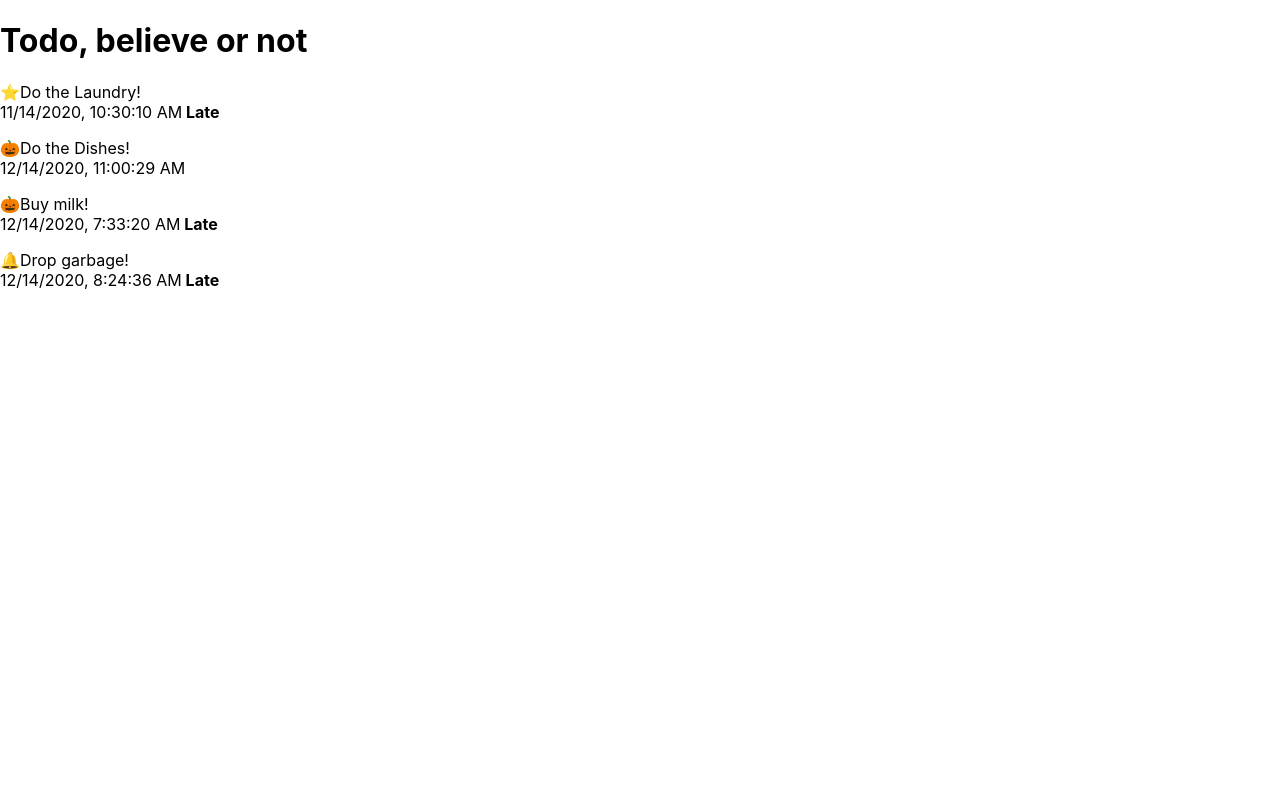
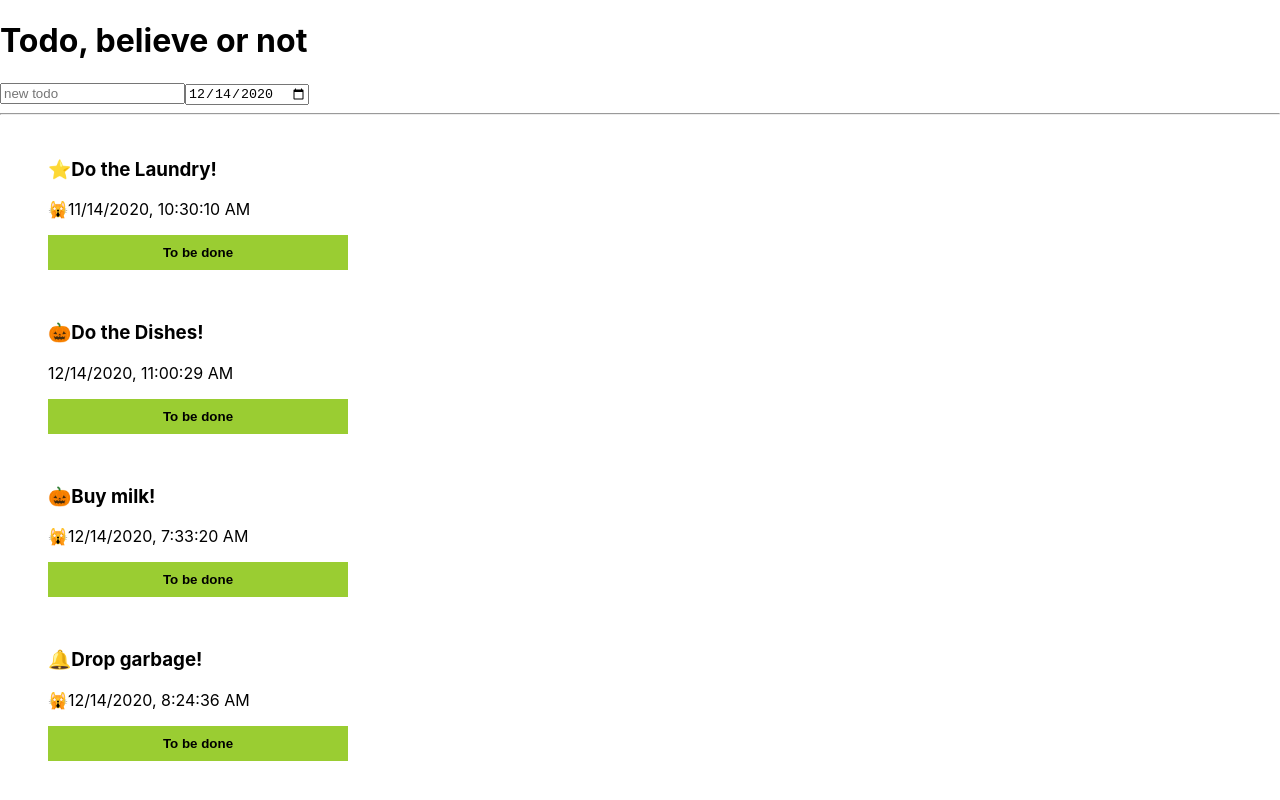
Before and after one commit to Shan-Mi/js4-todo, a React (Create React App) app: page / in a window 1280 px wide. Built offline with nearby package versions, Linux system fonts and the light colour scheme.

Commit message:
:construction: Add new todo & styled-components

```diff
--- a/package.json
+++ b/package.json
@@ -9,6 +9,7 @@
     "react": "^17.0.1",
     "react-dom": "^17.0.1",
     "react-scripts": "4.0.1",
+    "styled-components": "^5.2.1",
     "web-vitals": "^0.2.4"
   },
   "scripts": {
--- a/src/App.js
+++ b/src/App.js
@@ -1,5 +1,8 @@
-import React from "react";
+import React, { useState } from "react";
 import TodoItem from "./components/Todo/TodoItem";
+import { TaskContext } from "./contexts/TaskContext";
+import TodoCreate from "./components/TodoCreate/TodoCreate";
+
 const todoList = [
   {
     id: 1,
@@ -32,13 +35,19 @@ const todoList = [
 ];
 
 function App() {
+  const [taskList, setTaskList] = useState(todoList);
+
   return (
-    <div className="App">
-      <h1>Todo, believe or not</h1>
-      {todoList.map((todoItem) => (
-        <TodoItem key={todoItem.id} todoItem={todoItem} />
-      ))}
-    </div>
+    <TaskContext.Provider value={{ taskList, setTaskList }}>
+      <div className="App">
+        <h1>Todo, believe or not</h1>
+        <TodoCreate />
+        <hr />
+        {taskList.map((todoItem) => (
+          <TodoItem key={todoItem.id} todoItem={todoItem} />
+        ))}
+      </div>
+    </TaskContext.Provider>
   );
 }
 
--- a/src/components/Todo/TodoItem.jsx
+++ b/src/components/Todo/TodoItem.jsx
@@ -1,6 +1,27 @@
-import React from "react";
+import React, { useState } from "react";
+import styled from "styled-components";
 
-const TodoItem = ({ todoItem }) => {
+const Button = styled.button`
+  background-color: yellowgreen;
+  padding: 10px;
+  border: none;
+  display: inline-block;
+  width: 40vw;
+  max-width: 300px;
+  font-weight: bold;
+`;
+
+const TodoItemWrapper = styled.div`
+  padding: 1rem 3rem;
+`;
+
+const TodoItem = ({
+  todoItem: { priority, dueDate, task, isCompleted: initCompleteStatus },
+}) => {
+  const [isCompleted, setIsCompleted] = useState(initCompleteStatus);
+
+  const handleToggleIsComplete = () => setIsCompleted(!isCompleted);
+
   const getEmoji = (priority) => {
     if (priority > 10) {
       return "⭐️";
@@ -13,13 +34,22 @@ const TodoItem = ({ todoItem }) => {
 
   const isLate = (dueDate) => dueDate < new Date();
 
+  const getLateEmoji = (dueDate) => (isLate(dueDate) ? "🙀" : null);
+
   return (
-    <p>
-      {getEmoji(todoItem.priority)}
-      {todoItem.task} <br />
-      {todoItem.dueDate.toLocaleString()}
-      {isLate(todoItem.dueDate) && <strong> Late</strong>}
-    </p>
+    <TodoItemWrapper>
+      <h3>
+        {getEmoji(priority)}
+        {task}
+      </h3>
+      <p>
+        {getLateEmoji(dueDate)}
+        {dueDate.toLocaleString()}
+      </p>
+      <Button onClick={handleToggleIsComplete}>
+        {isCompleted ? "Done" : "To be done"}
+      </Button>
+    </TodoItemWrapper>
   );
 };
 
--- /dev/null
+++ b/src/components/TodoCreate/TodoCreate.jsx
@@ -0,0 +1,37 @@
+import React, { useState } from "react";
+
+const TodoCreate = () => {
+  const now = new Date();
+  const nowString = `${now.getFullYear()}-${
+    now.getMonth() + 1
+  }-${now.getDate()}`;
+  const [textInput, setTextInput] = useState("");
+  const [dateInput, setDateInput] = useState(nowString);
+
+  const handleOnDateChange = (e) => {
+    const value = e.target.value;
+    setDateInput(value);
+    const [year, month, date] = value.split("-");
+    const newDate = new Date(year, month - 1, date);
+    console.log(newDate.toDateString());
+  };
+
+  return (
+    <form>
+      <input
+        type="text"
+        placeholder="new todo"
+        value={textInput}
+        onChange={(e) => setTextInput(e.target.value)}
+      />
+      <input
+        type="date"
+        placeholder="2020-12-01"
+        value={dateInput}
+        onChange={handleOnDateChange}
+      />
+    </form>
+  );
+};
+
+export default TodoCreate;
--- /dev/null
+++ b/src/contexts/TaskContext.js
@@ -0,0 +1,3 @@
+import React, { createContext } from "react";
+
+export const TaskContext = createContext();
```
Also changed, not shown: 1 other file (tests, documents, lock files or other folders).
